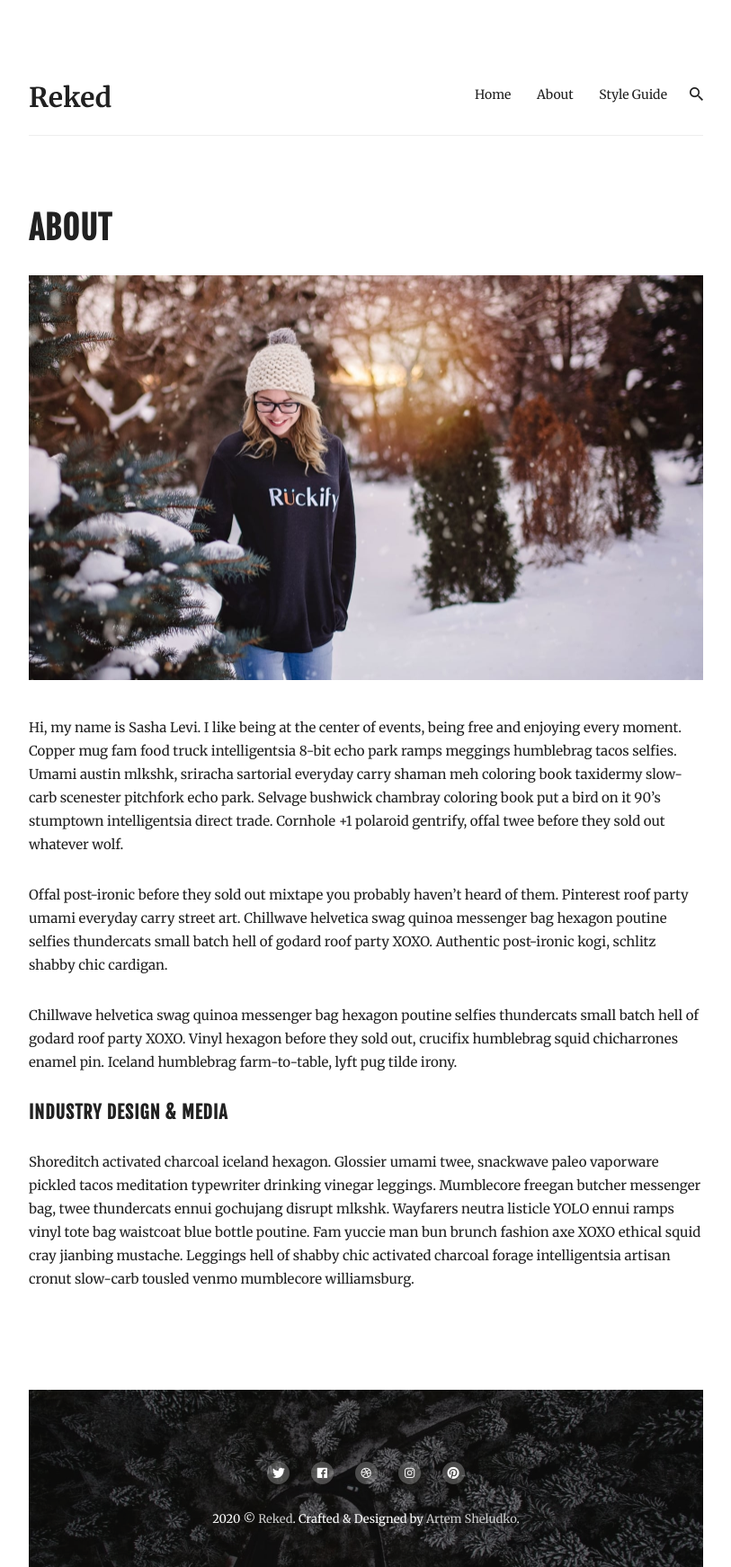
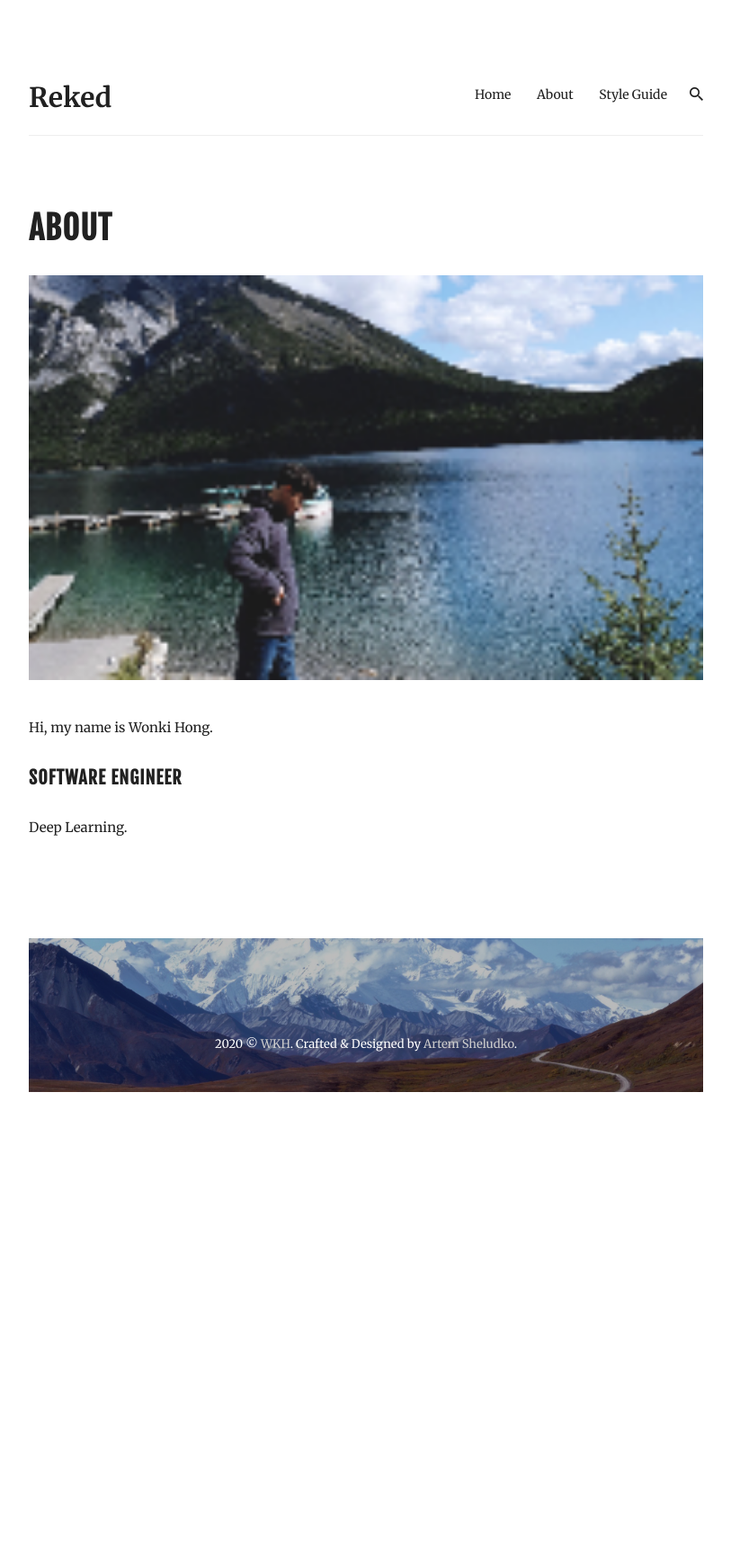
Before and after one commit to captwk5/captwk5.github.io, a Jekyll site: the page built from _pages/about.md, in a window 1280 px wide. Shown: the whole page at 90% size, without its empty margins (233-1046 px from the left). Built offline with Jekyll 4.4.1, drawn with Linux system fonts in a browser that asks for light colours; nearby versions of some CDN libraries; after the commit the page ends 1214 px from its top, so only the background shows below that.

Commit message:
add image

```diff
--- a/_config.yml
+++ b/_config.yml
@@ -1,4 +1,4 @@
-title: Reked
+title: WKH
 logo: "images/logo.svg" # You can add own logo image.
 description: Minimalistic Theme for Jekyll
 baseurl: "" # The subpath of your site, e.g. /blog
@@ -6,25 +6,25 @@ url: "" # The base hostname & protocol for your site, e.g. http://example.com
 
 # Author Settings
 author:
-  name: Sasha Levi
-  bio: Hi, my name is Sasha Levi. I like being at the center of events, being free and enjoying every moment. Thank you for visiting my blog.
+  name: Wonki Hong
+  bio: Hi, my name is Wonki Hong. Thank you for visiting my blog.
 
 # Contact links
-twitter: https://twitter.com/ # Add your Twitter handle
-facebook: https://facebook.com/ # Add your Facebook handle
-dribbble: https://dribbble.com/ # Add your Dribbble handle
-instagram: https://instagram.com/ # Add your Instagram handle
-pinterest: https://pinterest.com/ # Add your Pinterest handle
-email: forexample@website.com # Add your Email address
+# twitter: https://twitter.com/ # Add your Twitter handle
+# facebook: https://facebook.com/ # Add your Facebook handle
+# dribbble: https://dribbble.com/ # Add your Dribbble handle
+# instagram: https://instagram.com/ # Add your Instagram handle
+# pinterest: https://pinterest.com/ # Add your Pinterest handle
+email: captwk5@gmail.com # Add your Email address
 
 # Hero Section
 hero: true # To enable the section hero, use the value true. To turn off use the value false.
 hero-title: Raked Minimalistic Theme # Add your hero title
 hero-subtitle: For those who love simplicity # Add your hero subtitle
-hero-image: images/14.jpg # Add background image in section hero
+hero-image: images/header_image.jpg # Add background image in section hero
 
 # Footer
-footer-image: images/14.jpg # Add background image in footer
+footer-image: images/header_image.jpg # Add background image in footer
 
 # Comment Section (Disqus)
 disqus-identifier: mr-brown # Add your shortname for Disqus Comment. For example mr-brown
--- a/_pages/about.md
+++ b/_pages/about.md
@@ -2,15 +2,11 @@
 layout: page
 title: About
 permalink: /about/
-image: images/01.jpg
+image: images/wkh.jpg
 ---
 
-Hi, my name is Sasha Levi. I like being at the center of events, being free and enjoying every moment. Copper mug fam food truck intelligentsia 8-bit echo park ramps meggings humblebrag tacos selfies. Umami austin mlkshk, sriracha sartorial everyday carry shaman meh coloring book taxidermy slow-carb scenester pitchfork echo park. Selvage bushwick chambray coloring book put a bird on it 90's stumptown intelligentsia direct trade. Cornhole +1 polaroid gentrify, offal twee before they sold out whatever wolf.
+Hi, my name is Wonki Hong.
 
-Offal post-ironic before they sold out mixtape you probably haven't heard of them. Pinterest roof party umami everyday carry street art. Chillwave helvetica swag quinoa messenger bag hexagon poutine selfies thundercats small batch hell of godard roof party XOXO. Authentic post-ironic kogi, schlitz shabby chic cardigan.
+#### Software Engineer
 
-Chillwave helvetica swag quinoa messenger bag hexagon poutine selfies thundercats small batch hell of godard roof party XOXO. Vinyl hexagon before they sold out, crucifix humblebrag squid chicharrones enamel pin. Iceland humblebrag farm-to-table, lyft pug tilde irony.
-
-#### Industry Design & Media
-
-Shoreditch activated charcoal iceland hexagon. Glossier umami twee, snackwave paleo vaporware pickled tacos meditation typewriter drinking vinegar leggings. Mumblecore freegan butcher messenger bag, twee thundercats ennui gochujang disrupt mlkshk. Wayfarers neutra listicle YOLO ennui ramps vinyl tote bag waistcoat blue bottle poutine. Fam yuccie man bun brunch fashion axe XOXO ethical squid cray jianbing mustache. Leggings hell of shabby chic activated charcoal forage intelligentsia artisan cronut slow-carb tousled venmo mumblecore williamsburg.
+Deep Learning.
```
Also changed, not shown: images/header_image.jpg (added), images/wkh.jpg (added).
